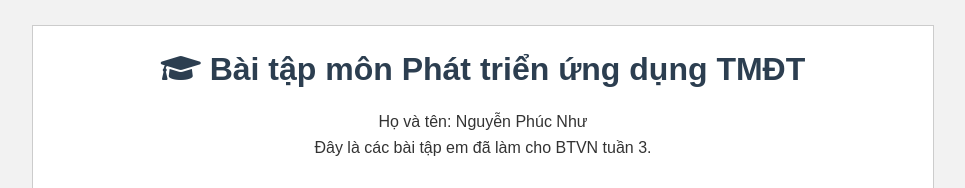
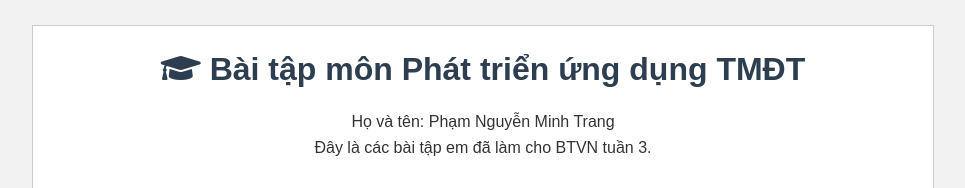
Before and after one commit to trangkth3012-ship-it/BTVN-3, a plain HTML site: page BaiTap9.html in a window 1280 px wide. Shown: the top 188 px of the page, without its empty margins (157-1122 px from the left). Drawn offline with Linux system fonts and the light colour scheme.

Commit message:
Update student name in BaiTap9.html

```diff
--- a/BaiTap9.html
+++ b/BaiTap9.html
@@ -78,7 +78,7 @@
     <div class="container">
         <h1><i class="fas fa-graduation-cap" aria-hidden="true"></i> Bài tập môn Phát triển ứng dụng TMĐT</h1>
         <p class="intro">
-            Họ và tên: Nguyễn Phúc Như<br>
+            Họ và tên: Phạm Nguyễn Minh Trang<br>
             Đây là các bài tập em đã làm cho BTVN tuần 3.
         </p>
 
```
